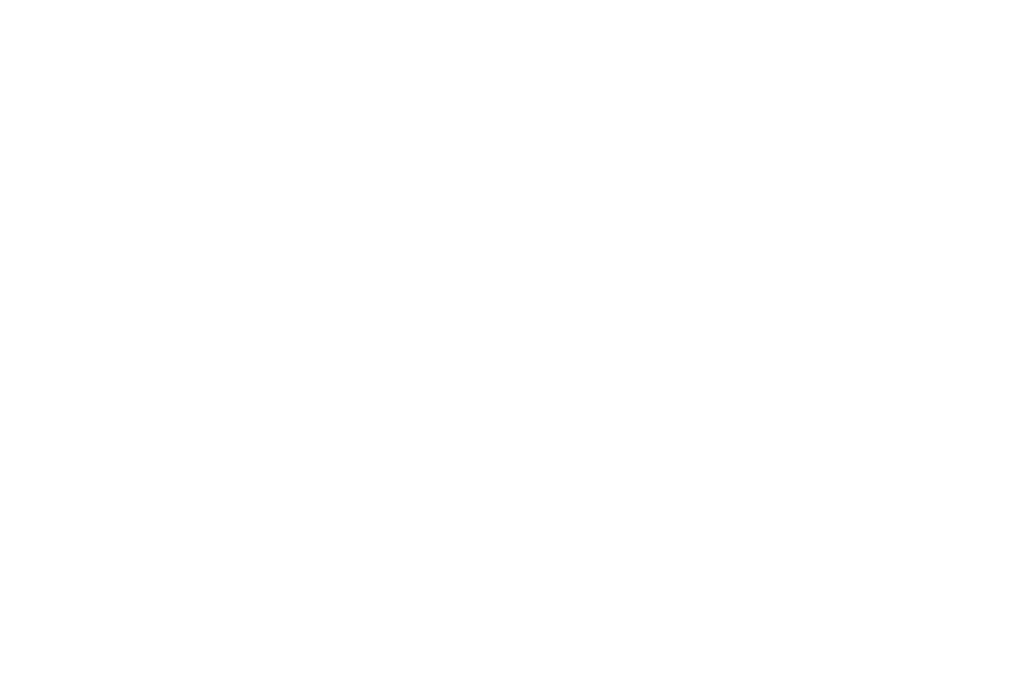
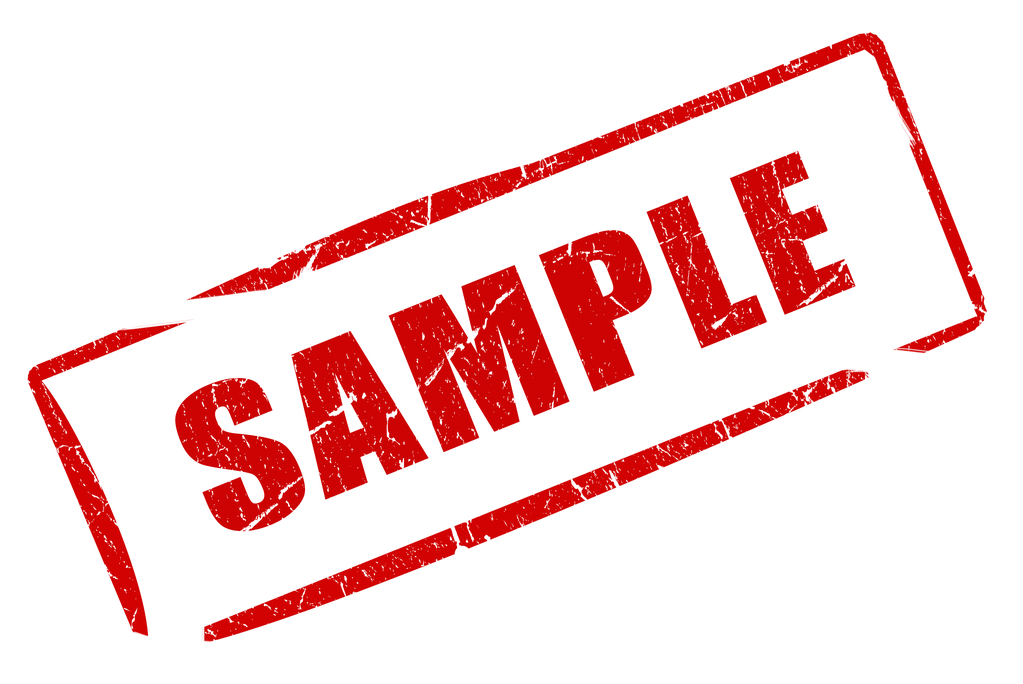
Before and after one commit to lllxxluciferxxlll/SampleProject, a plain HTML site: page src/index.html in a window 1280 px wide. Shown: the whole page, without its empty margins (0-1023 px from the left). Drawn offline with Linux system fonts and the light colour scheme.

Commit message:
#1 修正

```diff
--- a/src/index.html
+++ b/src/index.html
@@ -6,6 +6,6 @@
   <title>SampleProject</title>
 </head>
 <body>
-
+  <img src="./images/sample.jpg">
 </body>
 </html>
```
